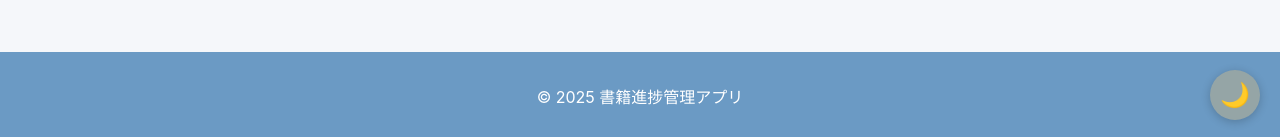
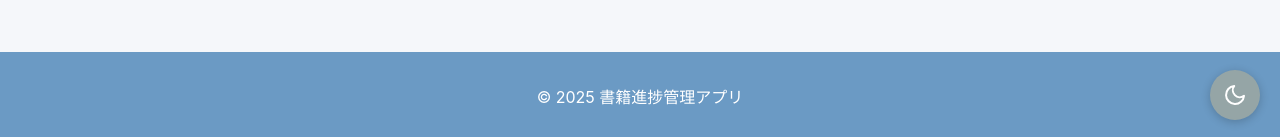
Before and after one commit to gaotoast/vibe-learning, a React (Create React App) app in the folder books-progress-app/: page / in a window 1280 px wide. Shown: the part 660-797 px from the top of the page. Built offline with nearby package versions, Linux system fonts and the light colour scheme.

Commit message:
テーマ切り替えボタンの絵文字アイコンをReact Iconsの単色アイコンに変更

```diff
--- a/books-progress-app/package.json
+++ b/books-progress-app/package.json
@@ -9,6 +9,7 @@
     "@testing-library/user-event": "^13.5.0",
     "react": "^19.1.0",
     "react-dom": "^19.1.0",
+    "react-icons": "^5.5.0",
     "react-router-dom": "^7.6.1",
     "react-scripts": "5.0.1",
     "web-vitals": "^2.1.4"
--- a/books-progress-app/src/App.css
+++ b/books-progress-app/src/App.css
@@ -503,6 +503,13 @@ body {
   transition: background-color 0.2s, transform 0.1s;
 }
 
+/* テーマアイコンのスタイル */
+.theme-icon {
+  width: 24px;
+  height: 24px;
+  color: white;
+}
+
 .theme-toggle:hover {
   background-color: var(--button-secondary-hover);
 }
--- a/books-progress-app/src/App.js
+++ b/books-progress-app/src/App.js
@@ -6,6 +6,7 @@ import {
   Route,
   NavLink,
 } from "react-router-dom";
+import { FiSun, FiMoon } from "react-icons/fi";
 import "./App.css";
 
 // ページコンポーネントをインポート
@@ -72,7 +73,6 @@ function App() {
             </div>
           </nav>
         </header>
-
         <main className="main-content">
           <Routes>
             <Route path="/" element={<HomePage />} />
@@ -80,11 +80,9 @@ function App() {
             <Route path="/add" element={<AddBookPage />} />
           </Routes>{" "}
         </main>
-
         <footer className="footer">
           <p>&copy; {new Date().getFullYear()} 書籍進捗管理アプリ</p>
-        </footer>
-
+        </footer>{" "}
         {/* ダークモード切り替えボタン */}
         <button
           className="theme-toggle"
@@ -94,7 +92,11 @@ function App() {
             isDarkMode ? "ライトモードに切り替え" : "ダークモードに切り替え"
           }
         >
-          {isDarkMode ? "☀️" : "🌙"}
+          {isDarkMode ? (
+            <FiSun className="theme-icon" />
+          ) : (
+            <FiMoon className="theme-icon" />
+          )}
         </button>
       </div>
     </Router>
```
Also changed, not shown: 1 other file (tests, documents, lock files or other folders).
